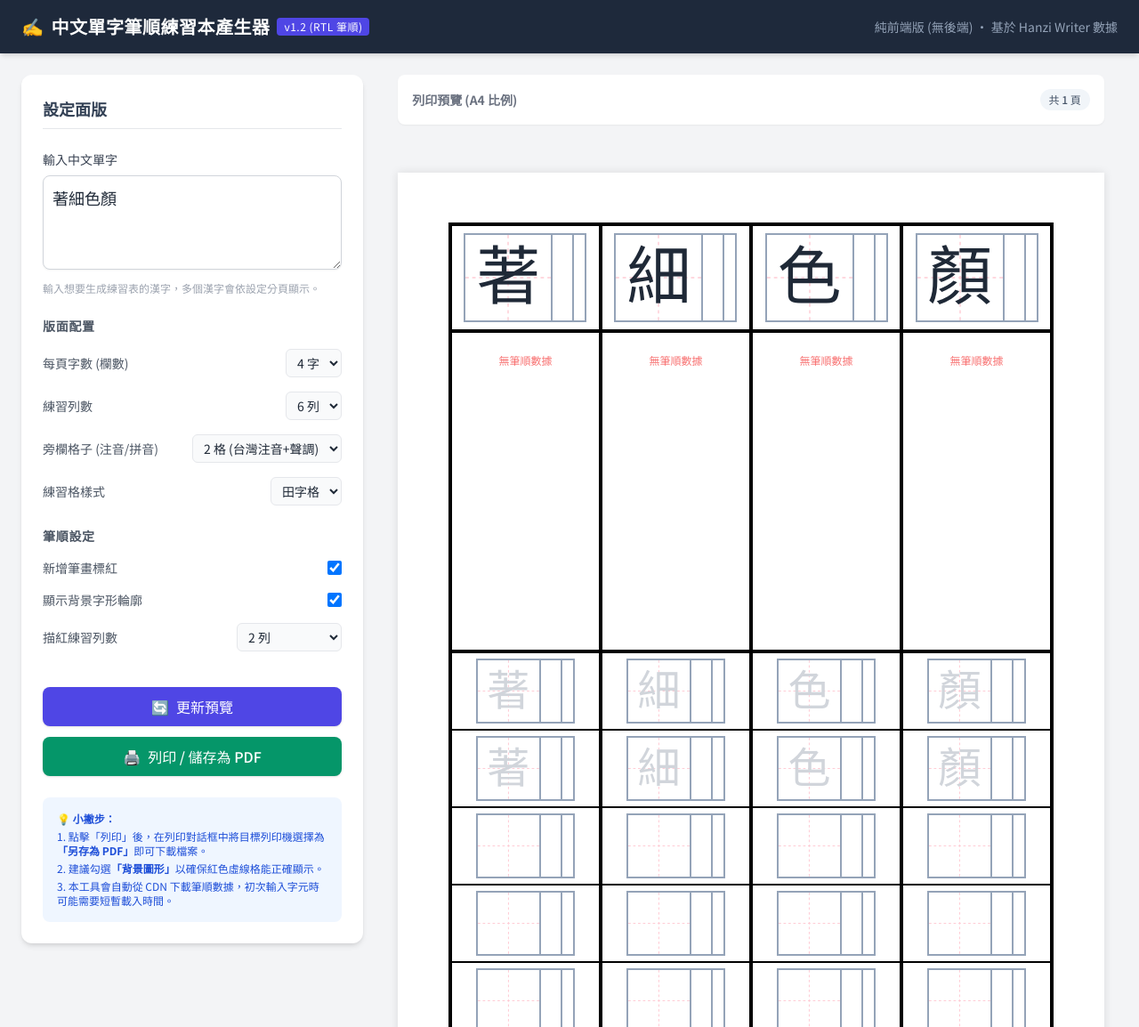
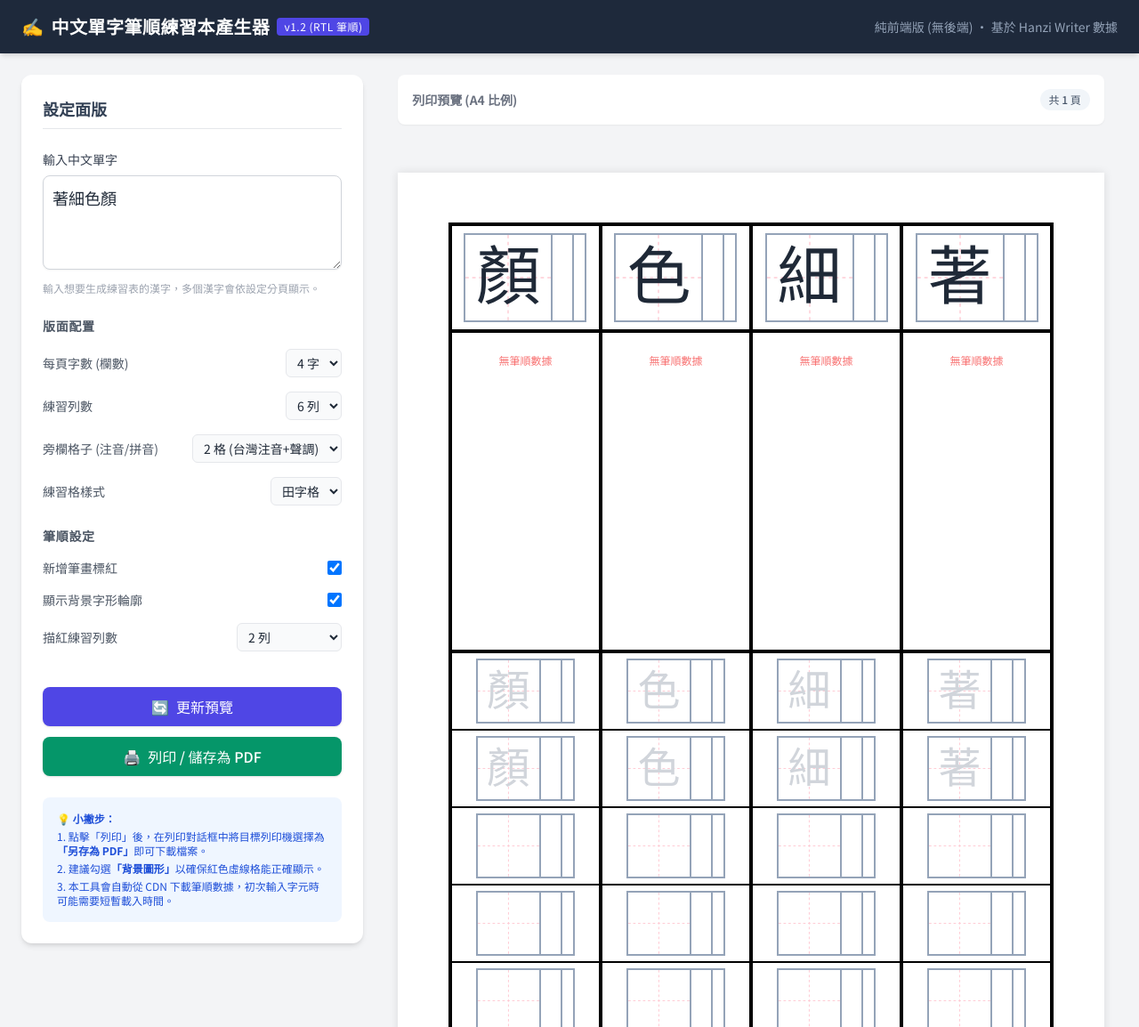
Before and after one commit to CHENGWEI001/chinese_stroke, a plain HTML site: page index.html in a window 1280 px wide. Shown: the top 1154 px of the page at 89% size. Drawn offline with nearby package versions, Linux system fonts and the light colour scheme; no server answers.

Commit message:
Feat: Reverse page column order to flow Right-to-Left (traditional style)

```diff
--- a/index.html
+++ b/index.html
@@ -394,9 +394,16 @@
         practiceRows.push(row);
       }
 
+      // Pad pageChars to colsPerPage and reverse it for Right-to-Left column flow (traditional style)
+      const renderedChars = [];
+      for (let i = 0; i < colsPerPage; i++) {
+        renderedChars.push(pageChars[i] || '');
+      }
+      renderedChars.reverse();
+
       // Populate Columns
       for (let i = 0; i < colsPerPage; i++) {
-        const char = pageChars[i] || '';
+        const char = renderedChars[i];
         const charData = state.cache[char];
 
         const isLastCol = (i === colsPerPage - 1);
```
